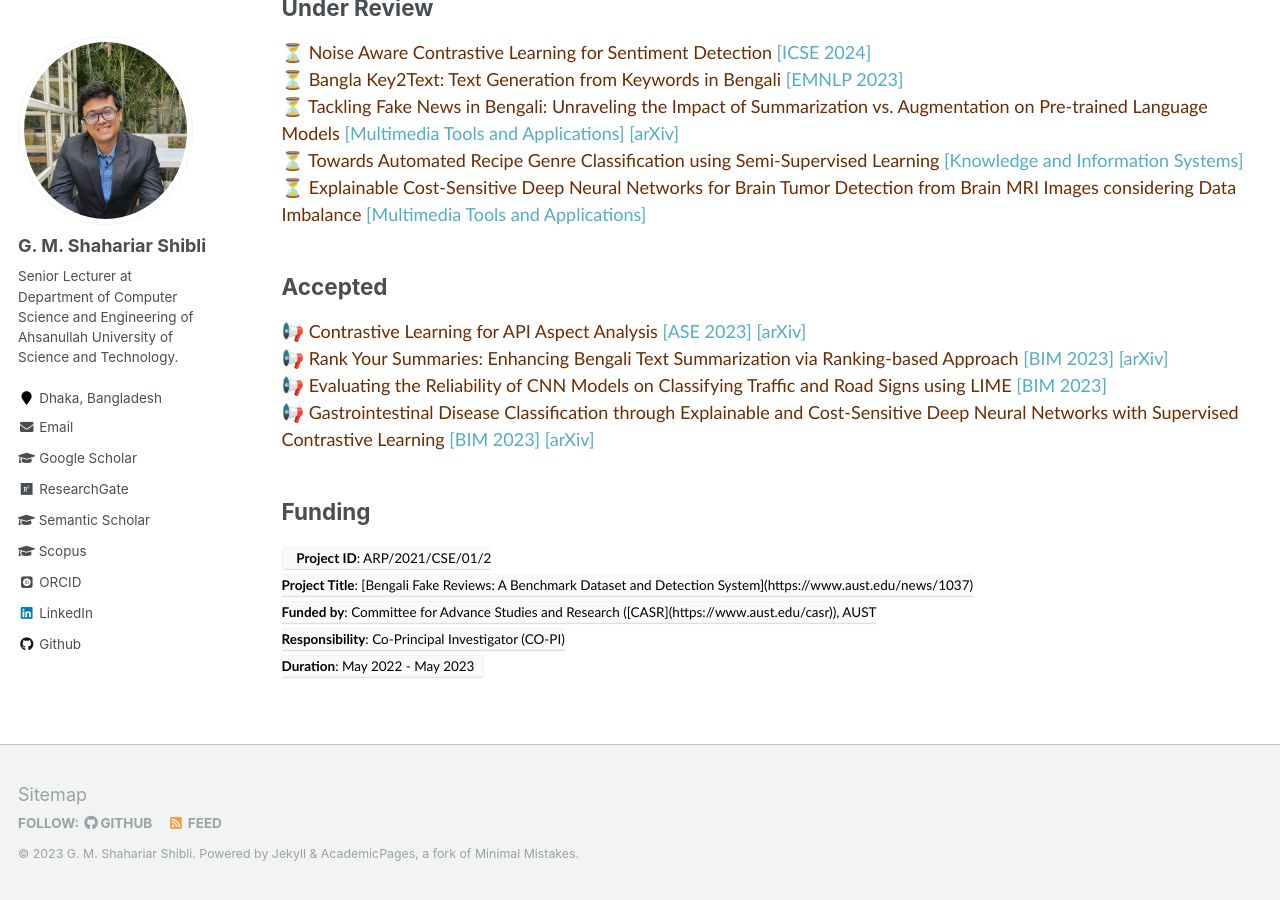
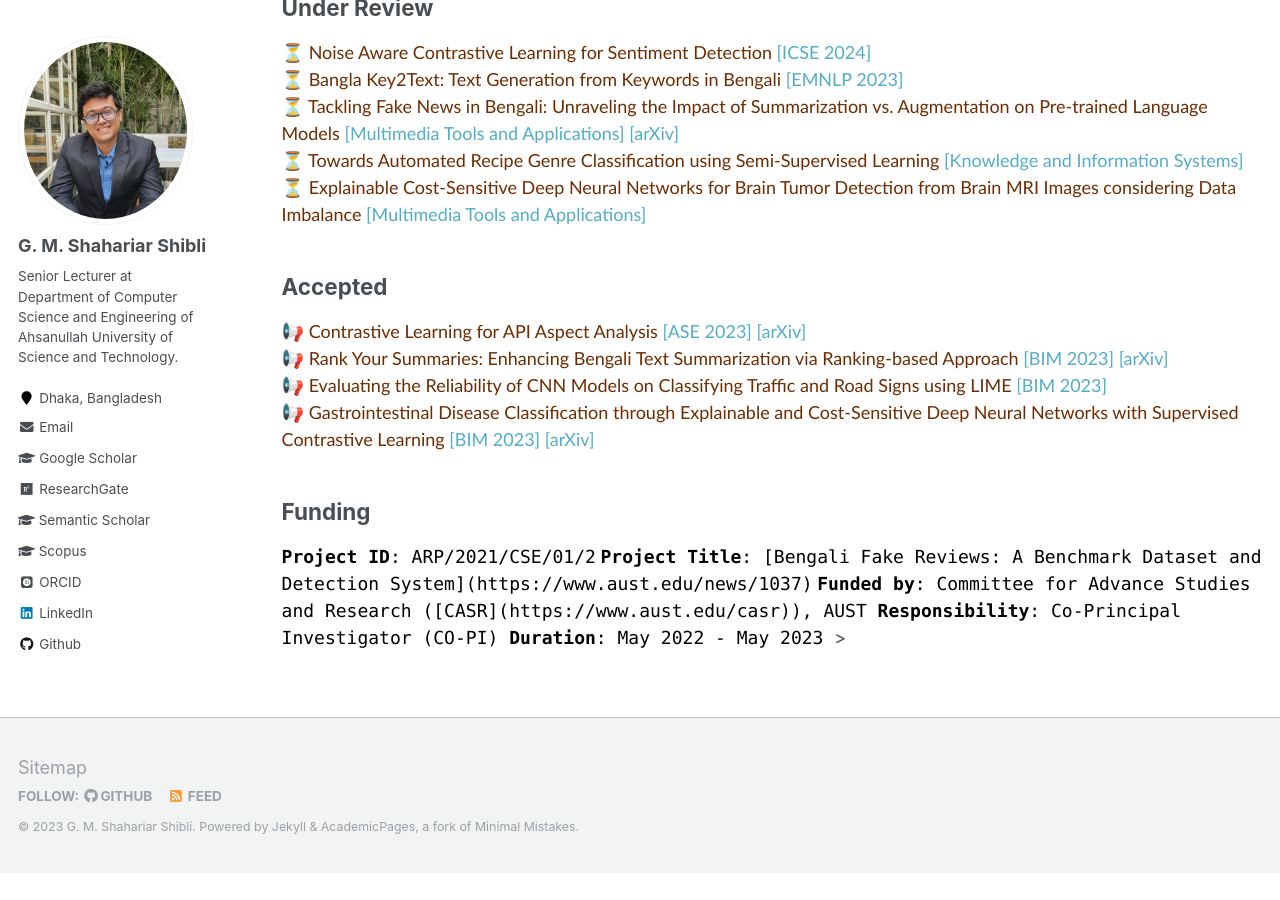
Before and after one commit to shahariar-shibli/shahariar-shibli.github.io, a Jekyll site: the page built from _pages/research.md, in a window 1280 px wide and 900 px high, scrolled down 719 px. Built offline with Jekyll 4.4.1, drawn with Linux system fonts in a browser that asks for light colours; some web fonts are replaced; after the commit the page ends 1592 px from its top, so only the background shows below that.

Commit message:
Update research.md

```diff
--- a/_pages/research.md
+++ b/_pages/research.md
@@ -50,10 +50,10 @@
 </span>
 
 ## Funding
-<code>
-<span style="font-family:Trebuchet MS; color:black;"><b>Project ID</b>: ARP/2021/CSE/01/2<br/></span>
-<span style="font-family:Trebuchet MS; color:black;"><b>Project Title</b>: [Bengali Fake Reviews: A Benchmark Dataset and Detection System](https://www.aust.edu/news/1037) <br/></span>
-<span style="font-family:Trebuchet MS; color:black;"><b>Funded by</b>: Committee for Advance Studies and Research ([CASR](https://www.aust.edu/casr)), AUST <br/></span>
-<span style="font-family:Trebuchet MS; color:black;"><b>Responsibility</b>: Co-Principal Investigator (CO-PI) <br/></span>
-<span style="font-family:Trebuchet MS; color:black;"><b>Duration</b>: May 2022 - May 2023 </span>
-</code>
+<span style="font-family:Trebuchet MS; color:black;">
+<code><b>Project ID</b>: ARP/2021/CSE/01/2</code>
+<code><b>Project Title</b>: [Bengali Fake Reviews: A Benchmark Dataset and Detection System](https://www.aust.edu/news/1037)</code>
+<code><b>Funded by</b>: Committee for Advance Studies and Research ([CASR](https://www.aust.edu/casr)), AUST </code>
+<code><b>Responsibility</b>: Co-Principal Investigator (CO-PI) </code>
+<code><b>Duration</b>: May 2022 - May 2023 </code>
+</span>>
```
